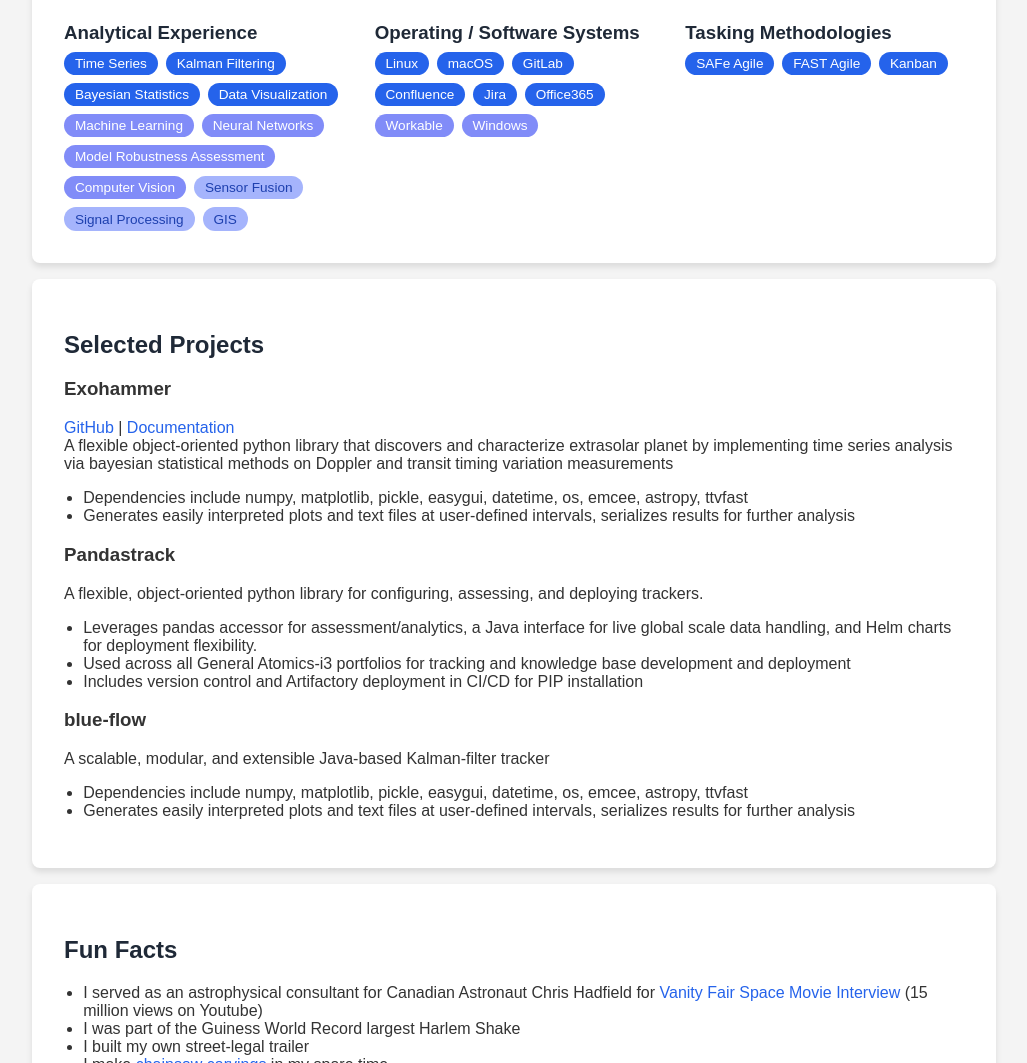
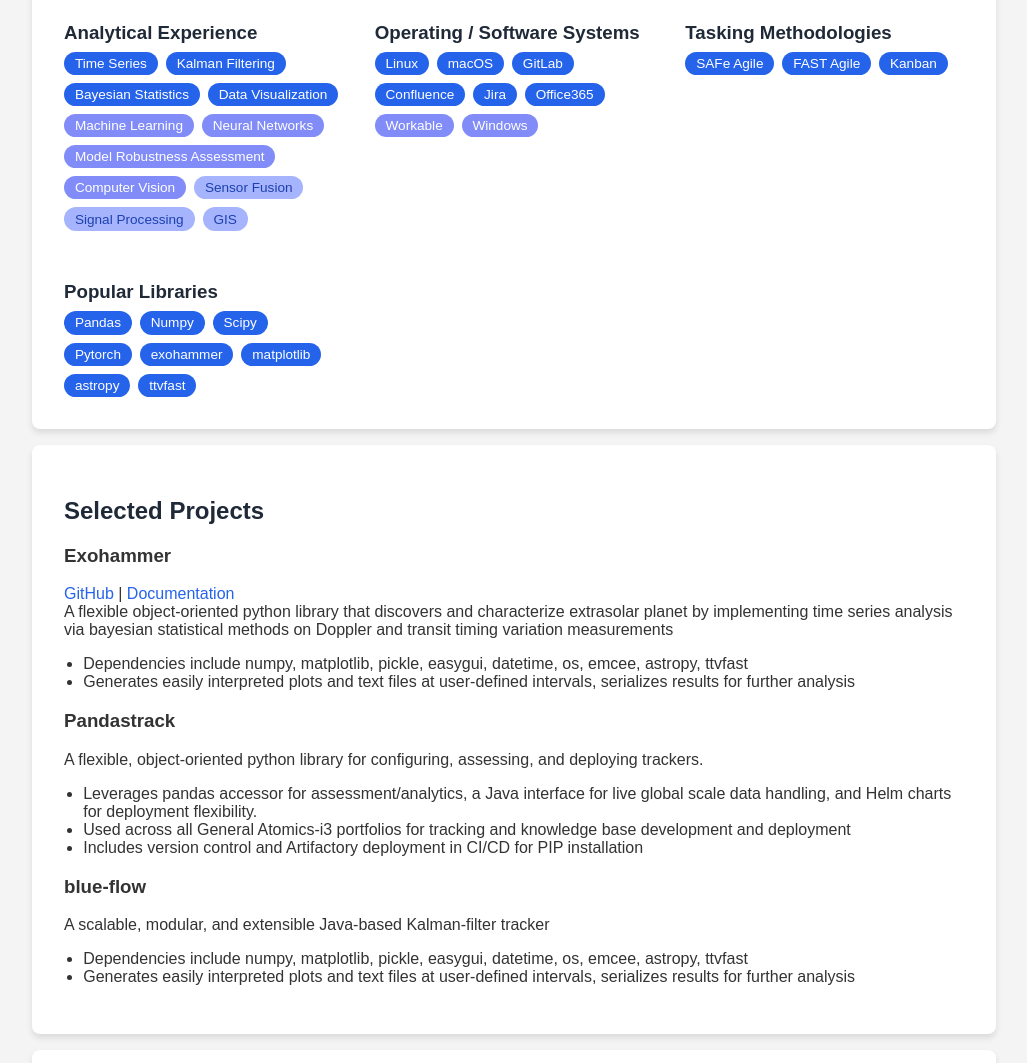
Before and after one commit to nick-juliano/nick-juliano.github.io, a plain HTML site: page index.html in a window 1280 px wide. Shown: the part 1454-2517 px from the top of the page, without its empty margins (126-1153 px from the left). Drawn offline with Linux system fonts and the light colour scheme.

Commit message:
add libraries

```diff
--- a/index.html
+++ b/index.html
@@ -261,6 +261,20 @@
       </div>
     </div>
 
+    <div>
+      <h3>Popular Libraries</h3>
+      <div class="badge-group">
+        <span class="badge proficient">Pandas</span>
+        <span class="badge proficient">Numpy</span>
+        <span class="badge proficient">Scipy</span>
+        <span class="badge proficient">Pytorch</span>
+        <span class="badge proficient">exohammer</span>
+        <span class="badge proficient">matplotlib</span>
+        <span class="badge proficient">astropy</span>
+        <span class="badge proficient">ttvfast</span>
+      </div>
+    </div>
+
   </div>
 </section>
 
```
